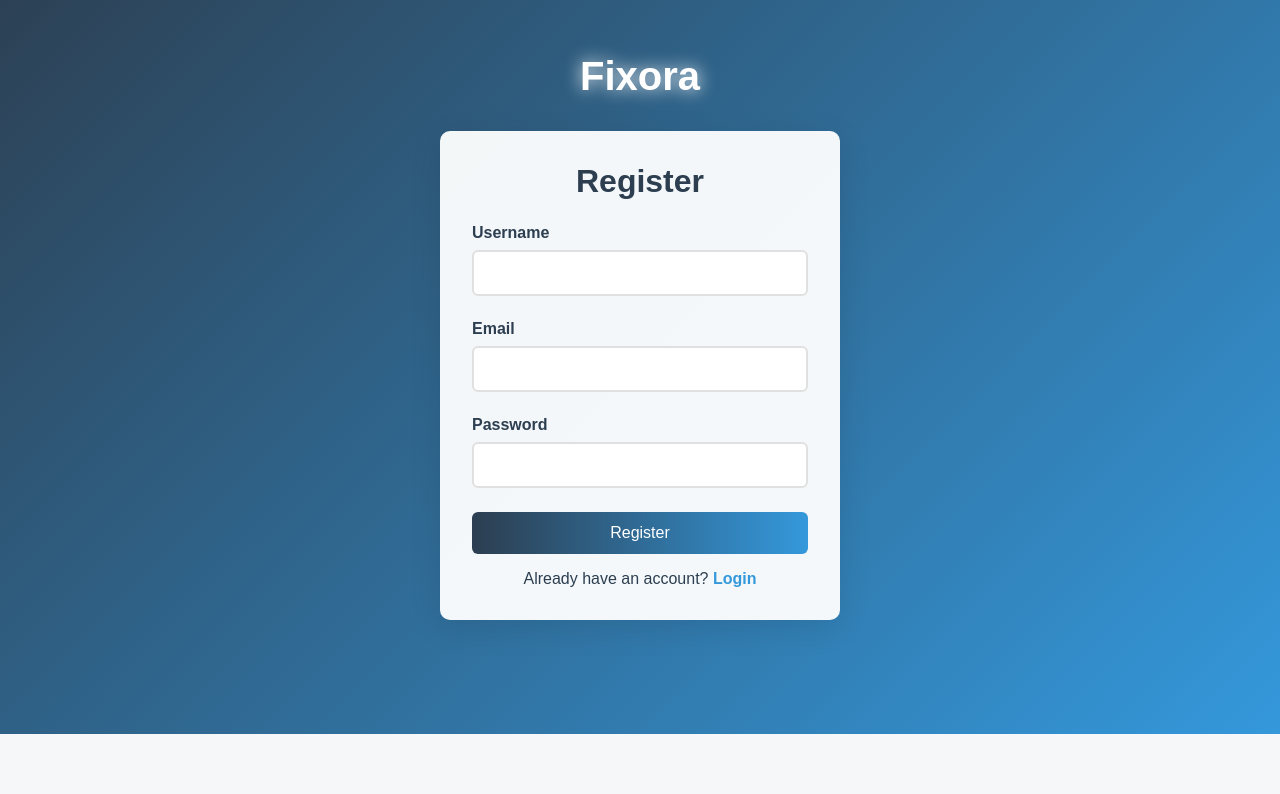
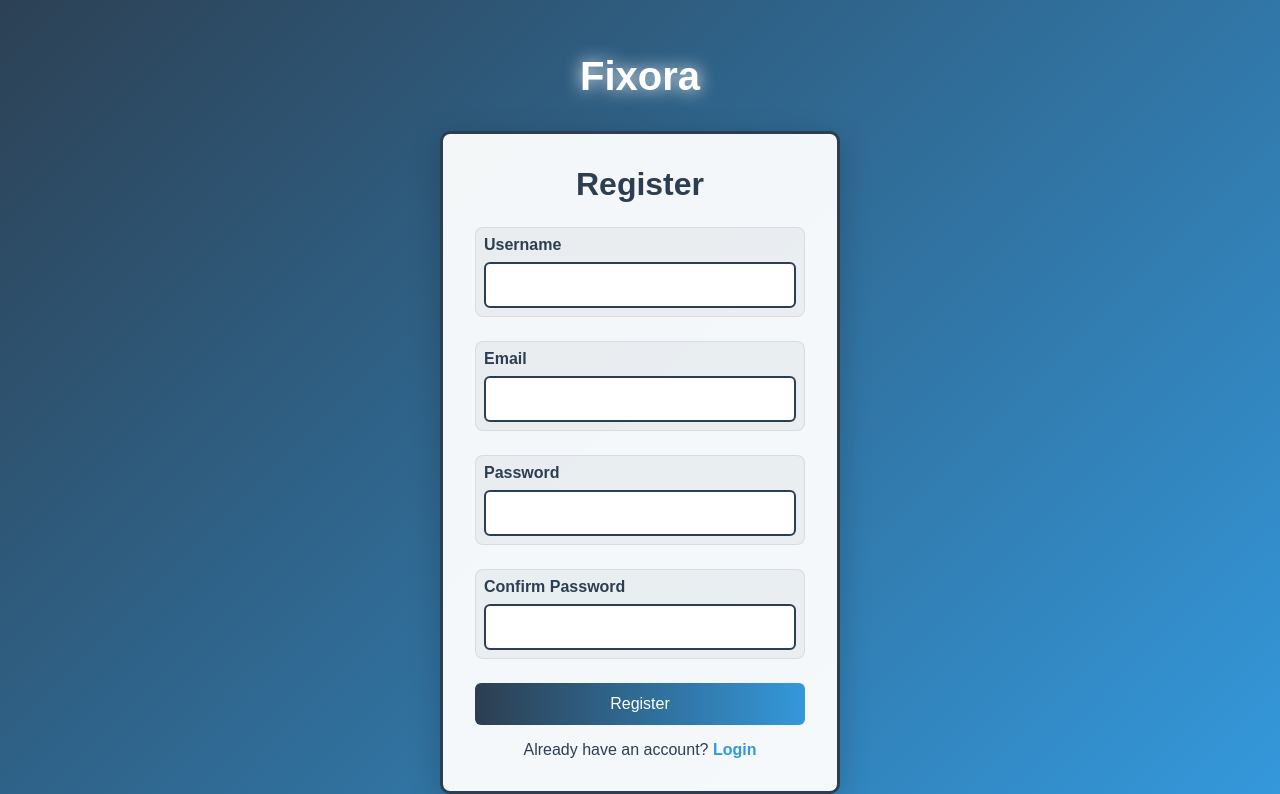
Before and after one commit to rakshithnagaraju30/loginsystem, a Flask app: page /register in a window 1280 px wide. Shown: the part 66-860 px from the top of the page. Before the commit the page ends 800 px from the top, so only its background shows below. Run offline with Flask 3, Linux system fonts and the light colour scheme.

Commit message:
changes made at regitratiion page

```diff
--- a/app.py
+++ b/app.py
@@ -34,6 +34,11 @@ def register():
         username = request.form['username']
         email = request.form['email']
         password = request.form['password']
+        confirm_password = request.form['confirm_password']
+
+        if password != confirm_password:
+            flash('Passwords do not match!', 'danger')
+            return render_template('register.html')
 
         hashed_password = generate_password_hash(password)
 
--- a/templates/register.html
+++ b/templates/register.html
@@ -23,10 +23,11 @@
             background: rgba(255, 255, 255, 0.95);
             padding: 2rem;
             border-radius: 10px;
-            box-shadow: 0 8px 32px rgba(0, 0, 0, 0.1);
+            box-shadow: 0 8px 32px rgba(0, 0, 0, 0.2);
             width: 100%;
             max-width: 400px;
             animation: slideUp 0.5s ease-out;
+            border: 3px solid #2c3e50;
         }
 
         h2 {
@@ -41,6 +42,8 @@
             padding: 10px;
             border-radius: 4px;
             text-align: center;
+            border: 2px solid #2c3e50;
+            background-color: rgba(255, 255, 255, 0.9);
         }
 
         .danger {
@@ -57,6 +60,10 @@
 
         .form-group {
             margin-bottom: 1.5rem;
+            padding: 0.5rem;
+            border-radius: 8px;
+            background: rgba(44, 62, 80, 0.05);
+            border: 1px solid rgba(44, 62, 80, 0.1);
         }
 
         label {
@@ -69,10 +76,10 @@
         input {
             width: 100%;
             padding: 12px;
-            border: 2px solid #e0e0e0;
+            border: 2px solid #2c3e50;
             border-radius: 6px;
             font-size: 1rem;
-            transition: border-color 0.3s ease;
+            transition: all 0.3s ease;
             background-color: white;
             color: #2c3e50;
         }
@@ -80,7 +87,8 @@
         input:focus {
             outline: none;
             border-color: #3498db;
-            box-shadow: 0 0 5px rgba(52, 152, 219, 0.3);
+            box-shadow: 0 0 8px rgba(44, 62, 80, 0.2);
+            background-color: rgba(255, 255, 255, 0.98);
         }
 
         button {
@@ -132,6 +140,7 @@
             font-weight: bold;
             margin-bottom: 2rem;
             animation: glow 2s ease-in-out infinite alternate;
+            text-shadow: 2px 2px 4px rgba(0, 0, 0, 0.3);
         }
 
         @keyframes glow {
@@ -201,6 +210,10 @@
                 <label for="password">Password</label>
                 <input type="password" id="password" name="password" required>
             </div>
+            <div class="form-group">
+                <label for="confirm_password">Confirm Password</label>
+                <input type="password" id="confirm_password" name="confirm_password" required>
+            </div>
             <button type="submit">Register</button>
         </form>
 
```
Also changed, not shown: templates/login.html (+13 -4 lines), users.db.
